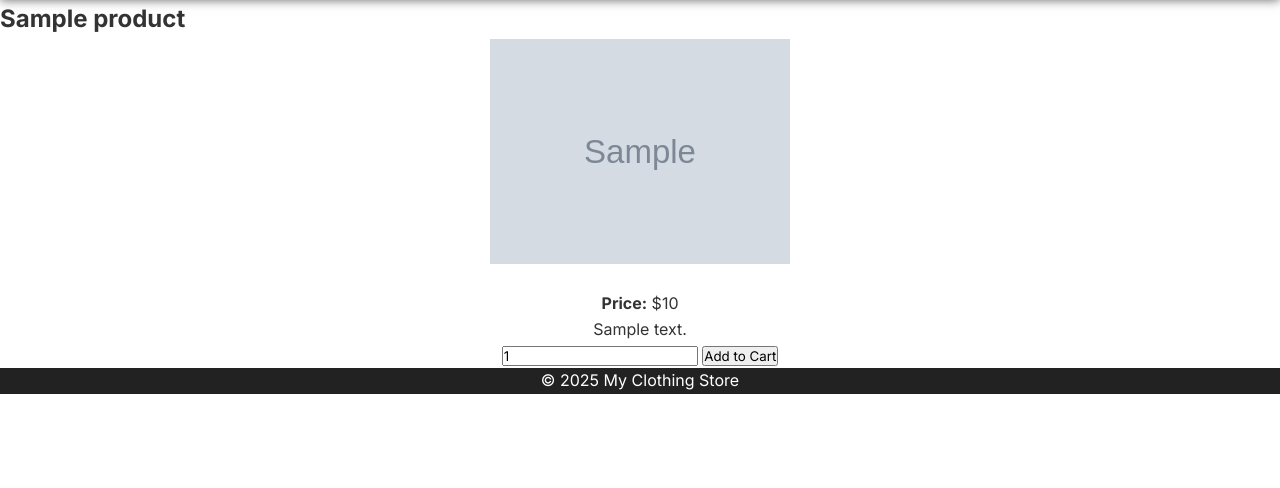
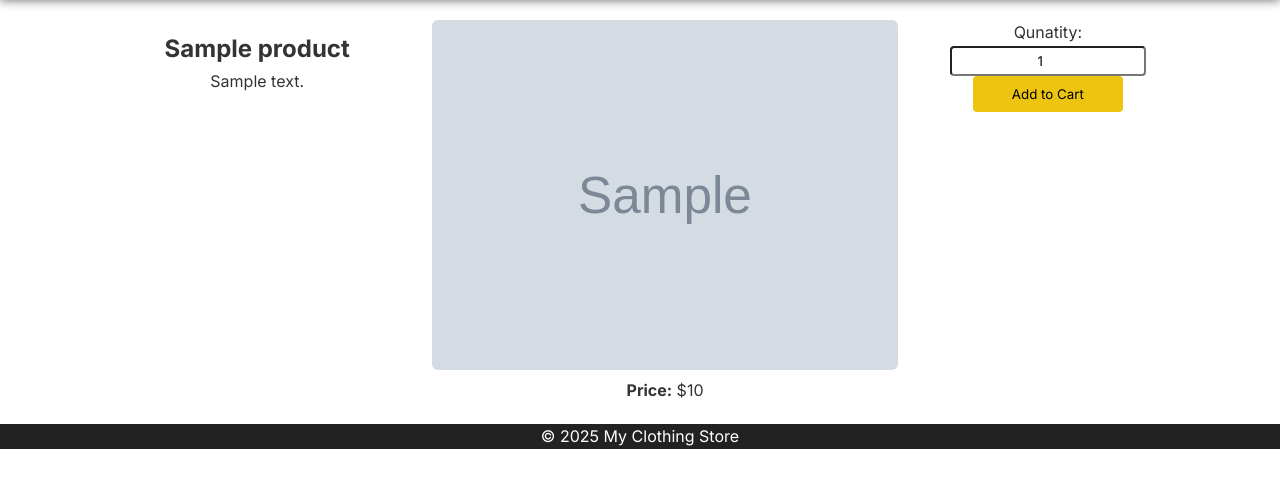
Before and after one commit to MickeyAlemayehu/Ecommerce_Site, a PHP site: page /product.php?id=1 in a window 1280 px wide. Shown: the part 68-556 px from the top of the page. Run offline with PHP 8.4, Linux system fonts and the light colour scheme; tables that the repository leaves empty or names only in its code hold one stand-in row (values such as "Sample post"); grey boxes marked "Sample" are stand-in pictures.

Commit message:
added a styling to the product.php page

```diff
--- a/css/style.css
+++ b/css/style.css
@@ -176,14 +176,16 @@ nav button:hover {
   transition: transform 0.3s ease;
 }
 .product-detail {
+  border-radius: 10px;
     max-width: 600px;
     margin: 0 auto;
     text-align: center;
 }
 .product-detail img {
-    max-width: 100%;
-    height: auto;
-    margin-bottom: 20px;
+    width: max-content;
+  height: 350px;
+  object-fit: cover;
+  border-radius: 6px;
 }
 
 .about-items {
@@ -208,3 +210,14 @@ td, th {
     padding: 10px;
     text-align: center;
 }
+#addCart{
+  background-color: rgb(237, 196, 16);
+  width: 150px;
+  border: none;
+  border-radius: 4px;
+  padding: 10px;
+}
+#addCart:hover{
+  background-color: rgb(240, 211, 79);
+  transform: scale(1.02,1.02);
+}
--- a/product.php
+++ b/product.php
@@ -22,18 +22,23 @@ if ($result->num_rows == 0) {
 $product = $result->fetch_assoc();
 ?>
 
-<h2><?= htmlspecialchars($product['name']) ?></h2>
-
-<div class="product-detail">
+<div style="text-align: center; ">
+    <div style="display: inline-block; width: 300px; padding: 30px; vertical-align: top;">
+    <h2><?= htmlspecialchars($product['name']) ?></h2>
+    <p><?= nl2br(htmlspecialchars($product['description'])) ?></p>
+</div>
+<div class="product-detail" style="display: inline-block; padding: 20px">
     <img src="uploads/<?= htmlspecialchars($product['image']) ?>" alt="<?= htmlspecialchars($product['name']) ?>" width="300">
     <p><strong>Price:</strong> $<?= htmlspecialchars($product['price']) ?></p>
-    <p><?= nl2br(htmlspecialchars($product['description'])) ?></p>
-
-    <form method="post" action="cart.php">
+</div>
+<div style="display: inline-block; text-align: center; vertical-align: top; width: 250px; height: 100px; padding: 20px" >
+        <form method="post" action="cart.php">
         <input type="hidden" name="product_id" value="<?= $product['id'] ?>">
-        <input type="number" name="quantity" value="1" min="1">
-        <button type="submit" name="add_to_cart">Add to Cart</button>
+        Qunatity: <br>
+            <input type="number" name="quantity" value="1" min="1" style="border-radius: 4px; height: 30px; text-align: center;"><br>
+            <button id="addCart" type="submit" name="add_to_cart">Add to Cart</button><br><br>
     </form>
+    </div>
 </div>
 
 <?php include 'includes/footer.php'; ?>
```
